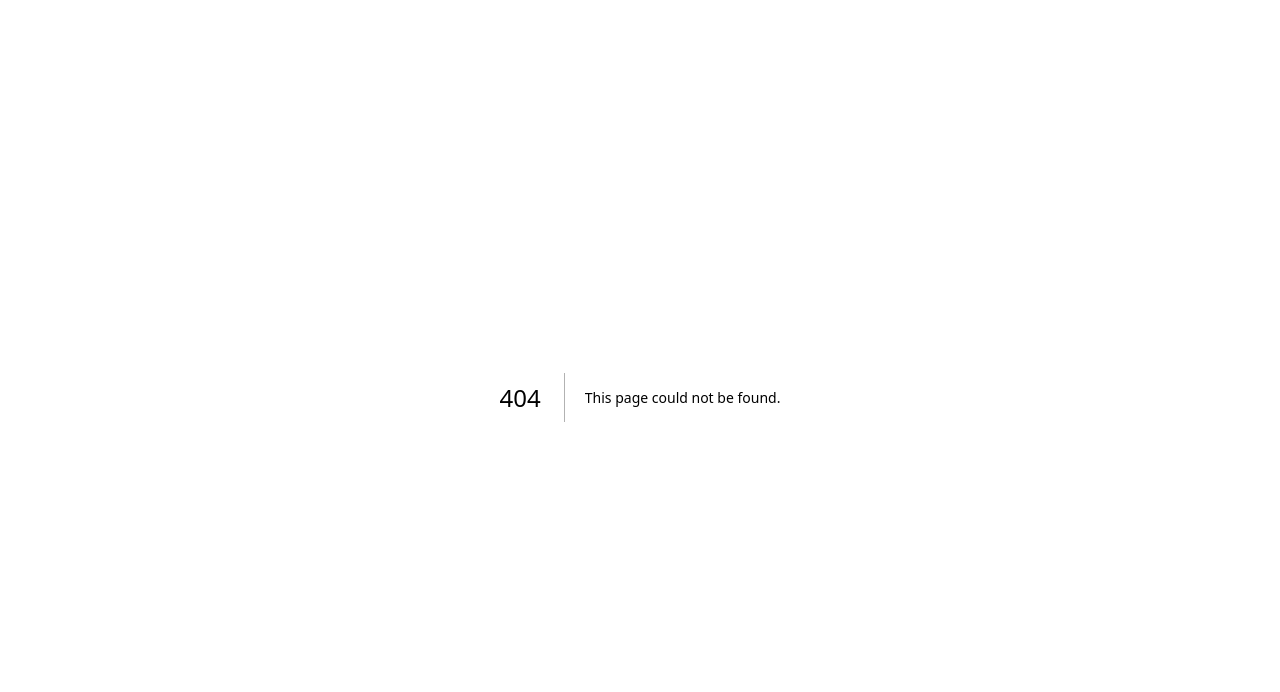
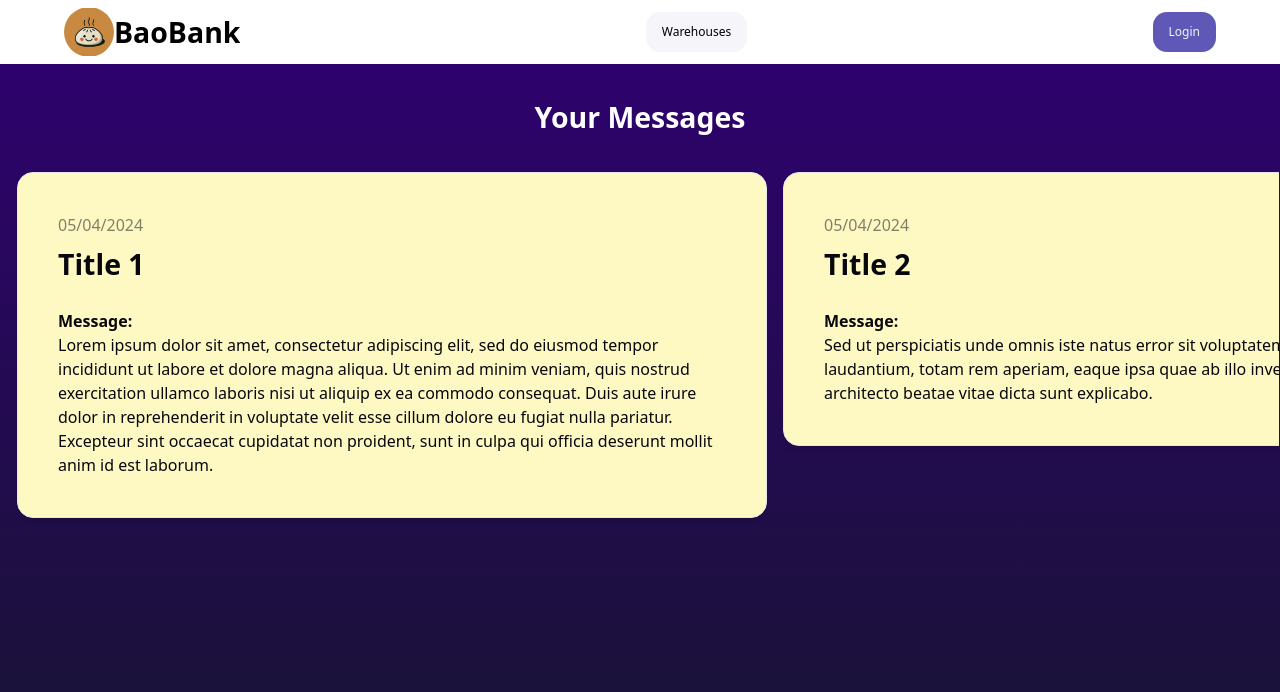
Before and after one commit to bao-warriors/bao-bank, a Next.js app: page /messages in a window 1280 px wide. Before the commit this address had no page. Shown: the top 692 px of the page. Built offline with nearby package versions, Linux system fonts and the light colour scheme; no server answers.

Commit message:
Create a message page

```diff
--- a/package.json
+++ b/package.json
@@ -16,6 +16,7 @@
     "@radix-ui/react-label": "^2.0.2",
     "@radix-ui/react-navigation-menu": "^1.1.4",
     "@radix-ui/react-popover": "^1.0.7",
+    "@radix-ui/react-scroll-area": "^1.0.5",
     "@radix-ui/react-select": "^2.0.0",
     "@radix-ui/react-slot": "^1.0.2",
     "@supabase/ssr": "^0.1.0",
--- /dev/null
+++ b/src/app/(admin)/messages/page.tsx
@@ -0,0 +1,67 @@
+import { ScrollArea, ScrollBar } from "@/components/ui/scroll-area";
+import { Card, CardContent, CardHeader } from "@/components/ui/card";
+
+const messages = [
+  {
+    id: "1",
+    title: "Title 1",
+    content:
+      "Lorem ipsum dolor sit amet, consectetur adipiscing elit, sed do eiusmod tempor incididunt ut labore et dolore magna aliqua. Ut enim ad minim veniam, quis nostrud exercitation ullamco laboris nisi ut aliquip ex ea commodo consequat. Duis aute irure dolor in reprehenderit in voluptate velit esse cillum dolore eu fugiat nulla pariatur. Excepteur sint occaecat cupidatat non proident, sunt in culpa qui officia deserunt mollit anim id est laborum.",
+    date: "05/04/2024",
+  },
+  {
+    id: "2",
+    title: "Title 2",
+    content:
+      "Sed ut perspiciatis unde omnis iste natus error sit voluptatem accusantium doloremque laudantium, totam rem aperiam, eaque ipsa quae ab illo inventore veritatis et quasi architecto beatae vitae dicta sunt explicabo.",
+    date: "05/04/2024",
+  },
+  {
+    id: "3",
+    title: "Title 3",
+    content:
+      "Ut enim ad minima veniam, quis nostrum exercitationem ullam corporis suscipit laboriosam, nisi ut aliquid ex ea commodi consequatur? Quis autem vel eum iure reprehenderit qui in ea voluptate velit esse quam nihil molestiae consequatur, vel illum qui dolorem eum fugiat quo voluptas nulla pariatur?",
+    date: "05/04/2024",
+  },
+];
+
+export default function Page() {
+  return (
+    <main className="flex min-h-screen flex-col bg-gradient-to-b from-[#2e026d] to-[#15162c]">
+      <div>
+        <h1 className="mt-8 text-center text-2xl font-bold text-white">
+          Your Messages
+        </h1>
+      </div>
+      <div className="flex justify-center">
+        <ScrollArea className="w-full rounded-md border border-transparent bg-transparent">
+          <div className="flex w-max space-x-4 p-4">
+            {messages.map((message) => (
+              <figure key={message.id} className="shrink-0">
+                <div
+                  className="rounded-md"
+                  style={{ height: "500px", width: "750px" }}
+                >
+                  <Card
+                    key={message.id}
+                    className="mt-4 flex flex-col rounded-lg bg-yellow-100 p-4 shadow-md"
+                  >
+                    <CardHeader>
+                      <p className="opacity-50">{message.date}</p>
+                      <h1 className="text-2xl font-bold">{message.title}</h1>
+                    </CardHeader>
+                    <CardContent>
+                      <p className="font-bold">Message: </p>
+                      <p>{message.content}</p>
+                    </CardContent>
+                  </Card>
+                </div>
+              </figure>
+            ))}
+          </div>
+          <ScrollBar orientation="horizontal" />
+        </ScrollArea>
+      </div>
+    </main>
+  );
+}
--- /dev/null
+++ b/src/components/ui/scroll-area.tsx
@@ -0,0 +1,48 @@
+"use client"
+
+import * as React from "react"
+import * as ScrollAreaPrimitive from "@radix-ui/react-scroll-area"
+
+import { cn } from "@/lib/utils"
+
+const ScrollArea = React.forwardRef<
+  React.ElementRef<typeof ScrollAreaPrimitive.Root>,
+  React.ComponentPropsWithoutRef<typeof ScrollAreaPrimitive.Root>
+>(({ className, children, ...props }, ref) => (
+  <ScrollAreaPrimitive.Root
+    ref={ref}
+    className={cn("relative overflow-hidden", className)}
+    {...props}
+  >
+    <ScrollAreaPrimitive.Viewport className="h-full w-full rounded-[inherit]">
+      {children}
+    </ScrollAreaPrimitive.Viewport>
+    <ScrollBar />
+    <ScrollAreaPrimitive.Corner />
+  </ScrollAreaPrimitive.Root>
+))
+ScrollArea.displayName = ScrollAreaPrimitive.Root.displayName
+
+const ScrollBar = React.forwardRef<
+  React.ElementRef<typeof ScrollAreaPrimitive.ScrollAreaScrollbar>,
+  React.ComponentPropsWithoutRef<typeof ScrollAreaPrimitive.ScrollAreaScrollbar>
+>(({ className, orientation = "vertical", ...props }, ref) => (
+  <ScrollAreaPrimitive.ScrollAreaScrollbar
+    ref={ref}
+    orientation={orientation}
+    className={cn(
+      "flex touch-none select-none transition-colors",
+      orientation === "vertical" &&
+        "h-full w-2.5 border-l border-l-transparent p-[1px]",
+      orientation === "horizontal" &&
+        "h-2.5 flex-col border-t border-t-transparent p-[1px]",
+      className
+    )}
+    {...props}
+  >
+    <ScrollAreaPrimitive.ScrollAreaThumb className="relative flex-1 rounded-full bg-border" />
+  </ScrollAreaPrimitive.ScrollAreaScrollbar>
+))
+ScrollBar.displayName = ScrollAreaPrimitive.ScrollAreaScrollbar.displayName
+
+export { ScrollArea, ScrollBar }
```
Also changed, not shown: 1 other file (tests, documents, lock files or other folders).
